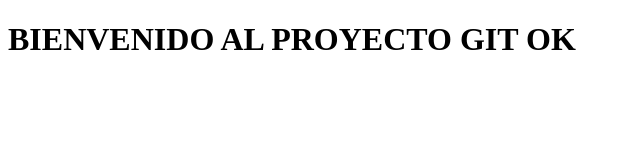
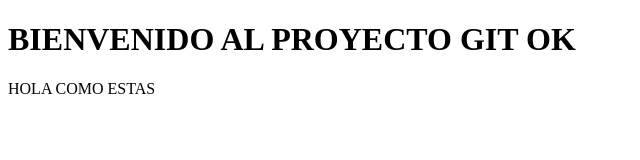
Before and after one commit to cvasquezleon/git-course-test, a plain HTML site: page index.html in a window 1280 px wide. Shown: the whole page, without its empty margins (0-640 px from the left). Drawn offline with Linux system fonts and the light colour scheme.

Commit message:
SE AGREGO UNA LINEA DE TEXTO

```diff
--- a/index.html
+++ b/index.html
@@ -8,5 +8,6 @@
 </head>
 <body>
     <h1>BIENVENIDO AL PROYECTO GIT OK</h1>
+    <p>HOLA COMO ESTAS</p>
 </body>
 </html>
```
